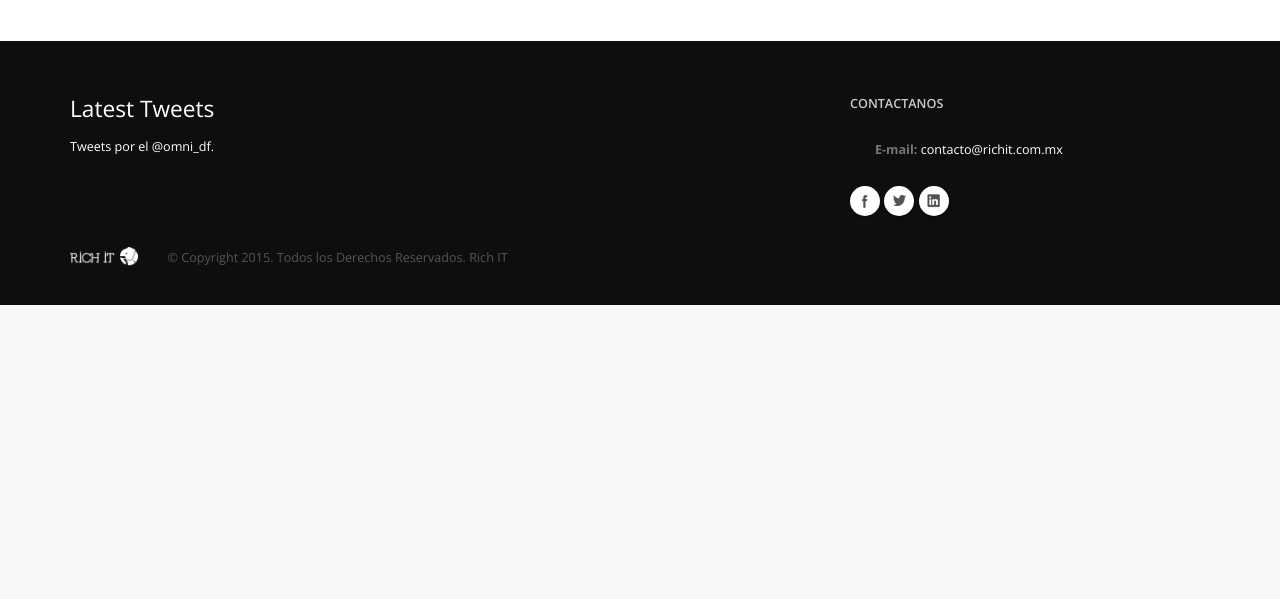
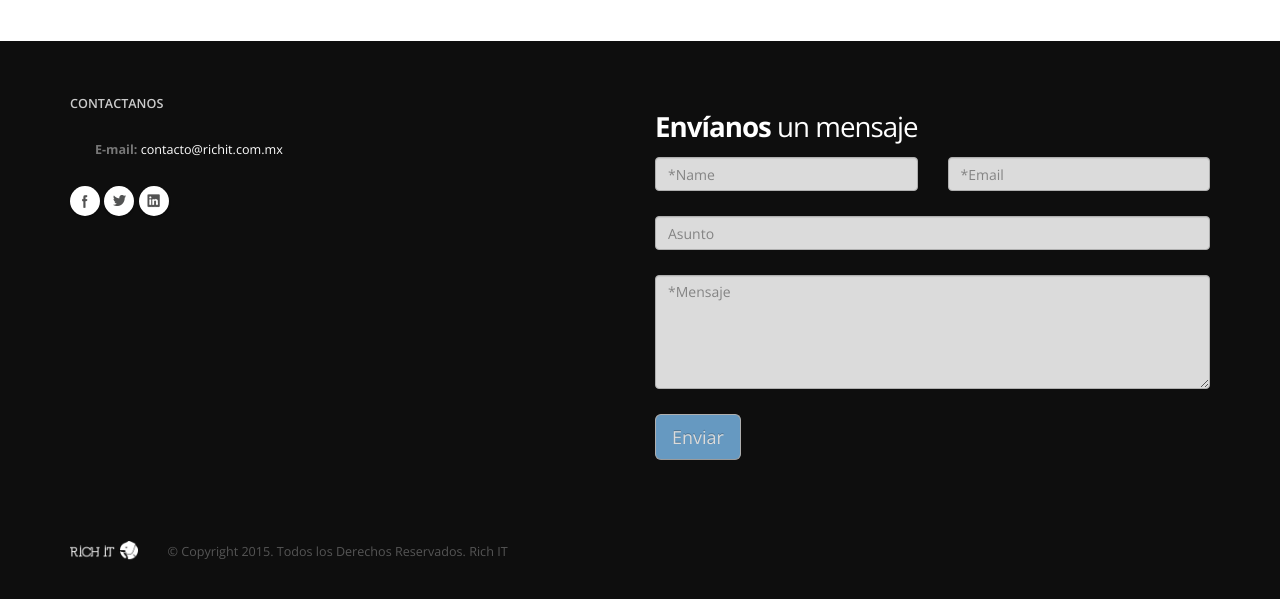
Before and after one commit to chazarovsky/websiterich, a PHP site: page / in a window 1280 px wide. Shown: the part 1353-1952 px from the top of the page. Before the commit the page ends 1658 px from the top, so only its background shows below. Run offline with PHP 8.4, Linux system fonts and the light colour scheme; some libraries are stand-ins or nearby versions; some web fonts are replaced.

Commit message:
Modified footer, Twitter feed replaced by contact form.

```diff
--- a/3.9.0/index.html
+++ b/3.9.0/index.html
@@ -449,19 +449,7 @@
 				<div class="container">
 					<div class="row">
 
-						<div class="col-md-8">
-
-
-
-
-							<h4 class="heading-primary">Latest Tweets</h4>
-							<div id="tweet" class="twitter" data-plugin-tweets data-plugin-options='{"username": "oklerthemes", "count": 2}'>
-								<a class="twitter-timeline" href="https://twitter.com/omni_df" data-widget-id="628679231828942848" height="250px">Tweets por el @omni_df.</a>
-									<script>!function(d,s,id){var js,fjs=d.getElementsByTagName(s)[0],p=/^http:/.test(d.location)?'http':'https';if(!d.getElementById(id)){js=d.createElement(s);js.id=id;js.src=p+"://platform.twitter.com/widgets.js";fjs.parentNode.insertBefore(js,fjs);}}(document,"script","twitter-wjs");</script>
-							</div>
-						</div>
-
-						<div class="col-md-3">
+						<div class="col-md-3  col-lg-3  col-sm-3 ">
 							<h5 class="mb-sm">Contactanos</h5>
 							<!-- <span class="phone">01 (55) 6718-1818</span> -->
 
@@ -481,6 +469,53 @@
 								</ul>
 							</div>
 						</div>
+
+
+						<div class="col-md-6 col-md-3-offset-3 col-lg-6 col-lg-offset-3 col-sm-6 col-sm-offset-3">
+							<!-- <h4 class="heading-primary">Latest Tweets</h4> -->
+							<div class="alert alert-success hidden" id="contactSuccess">
+								<strong>Gracias!</strong> Tu mensaje ha sido enviado.
+							</div>
+
+							<div class="alert alert-danger hidden" id="contactError">
+								<strong>Error!</strong> Ocurrió un error al enviar tu mensaje.
+							</div>
+
+							<h2 class="mb-sm mt-sm"><strong>Envíanos</strong> un mensaje</h2>
+							<form id="contactForm" action="/php/contact-form.php" method="POST">
+								<div class="row">
+									<div class="form-group">
+										<div class="col-md-6">
+											<input type="text" value="" data-msg-required="Please enter your name." maxlength="100" class="form-control" name="name" id="name" placeholder="*Name"  required>
+										</div>
+										<div class="col-md-6">
+											<input type="email" value="" data-msg-required="Please enter your email address." data-msg-email="Introduzca una dirección de correo válida" maxlength="100" class="form-control" name="email" id="email" placeholder="*Email" required>
+			</div>
+									</div>
+								</div>
+								<div class="row">
+									<div class="form-group">
+										<div class="col-md-12">
+											<input type="text" value="" data-msg-required="Introduzca un asunto." maxlength="100" class="form-control" name="subject" id="subject"  placeholder="Asunto" required>
+										</div>
+									</div>
+								</div>
+								<div class="row">
+									<div class="form-group">
+										<div class="col-md-12">
+											<textarea maxlength="5000" data-msg-required="Escriba su mensaje." rows="5" class="form-control" name="message" id="message" placeholder="*Mensaje" required></textarea>
+										</div>
+									</div>
+								</div>
+								<div class="row">
+									<div class="col-md-12">
+										<input type="submit" value="Enviar" class="btn btn-primary btn-lg mb-xlg" data-loading-text="Cargando...">
+									</div>
+								</div>
+							</form>
+
+						</div>
+
 					</div>
 				</div>
 			<div class="footer-copyright">
--- a/3.9.0/php/contact-form.php
+++ b/3.9.0/php/contact-form.php
@@ -6,7 +6,7 @@ function test_input($data) {
     $data = htmlspecialchars($data);
     return $data; }
 
-$contactEmail2 = 'agonzalez@richit.com.mx';
+$contactEmail2 = 'vmaceda@richit.com.mx';
 
 $name = $email =  $comment = $subject = $formError = "";
 
```
